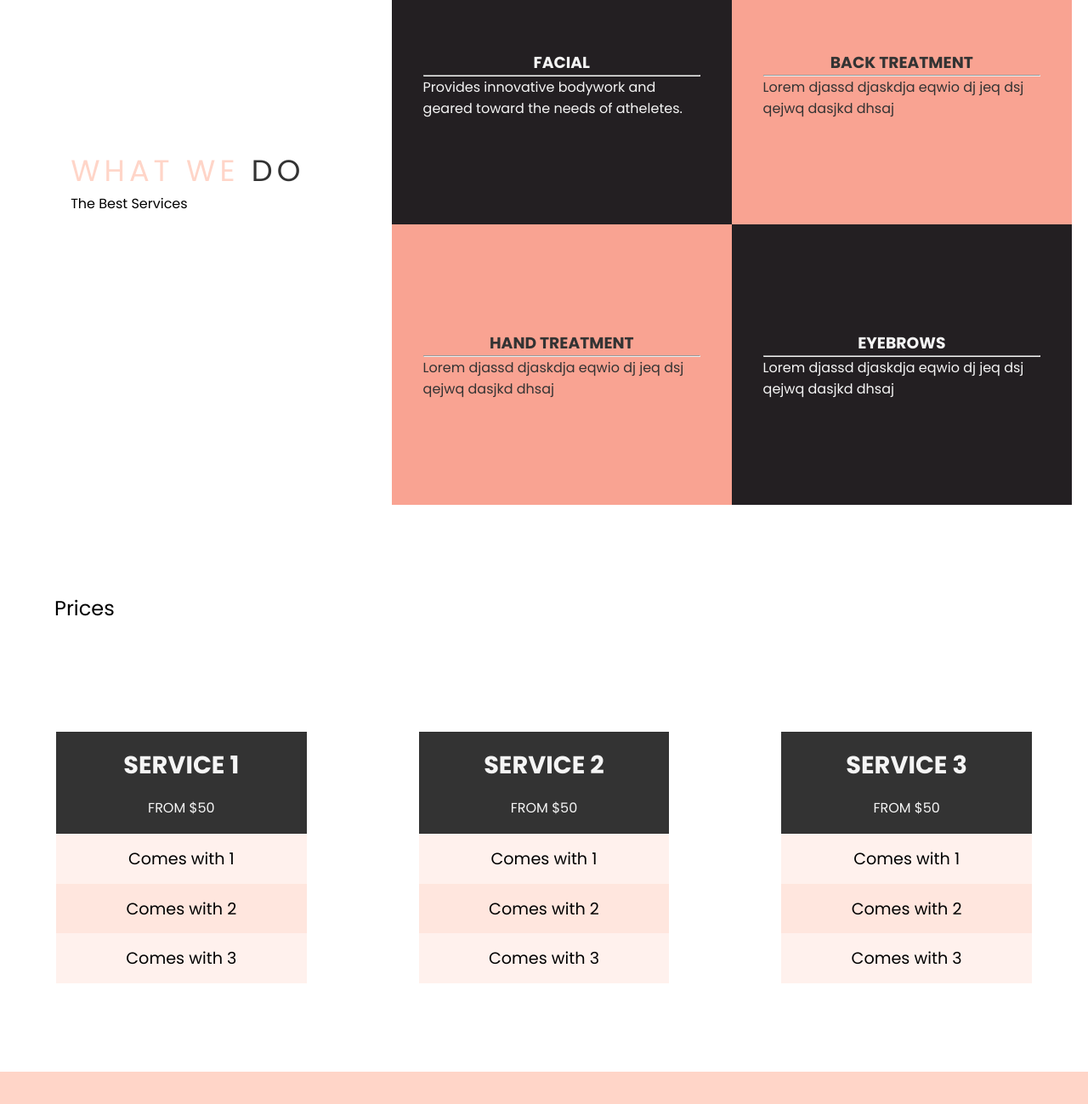
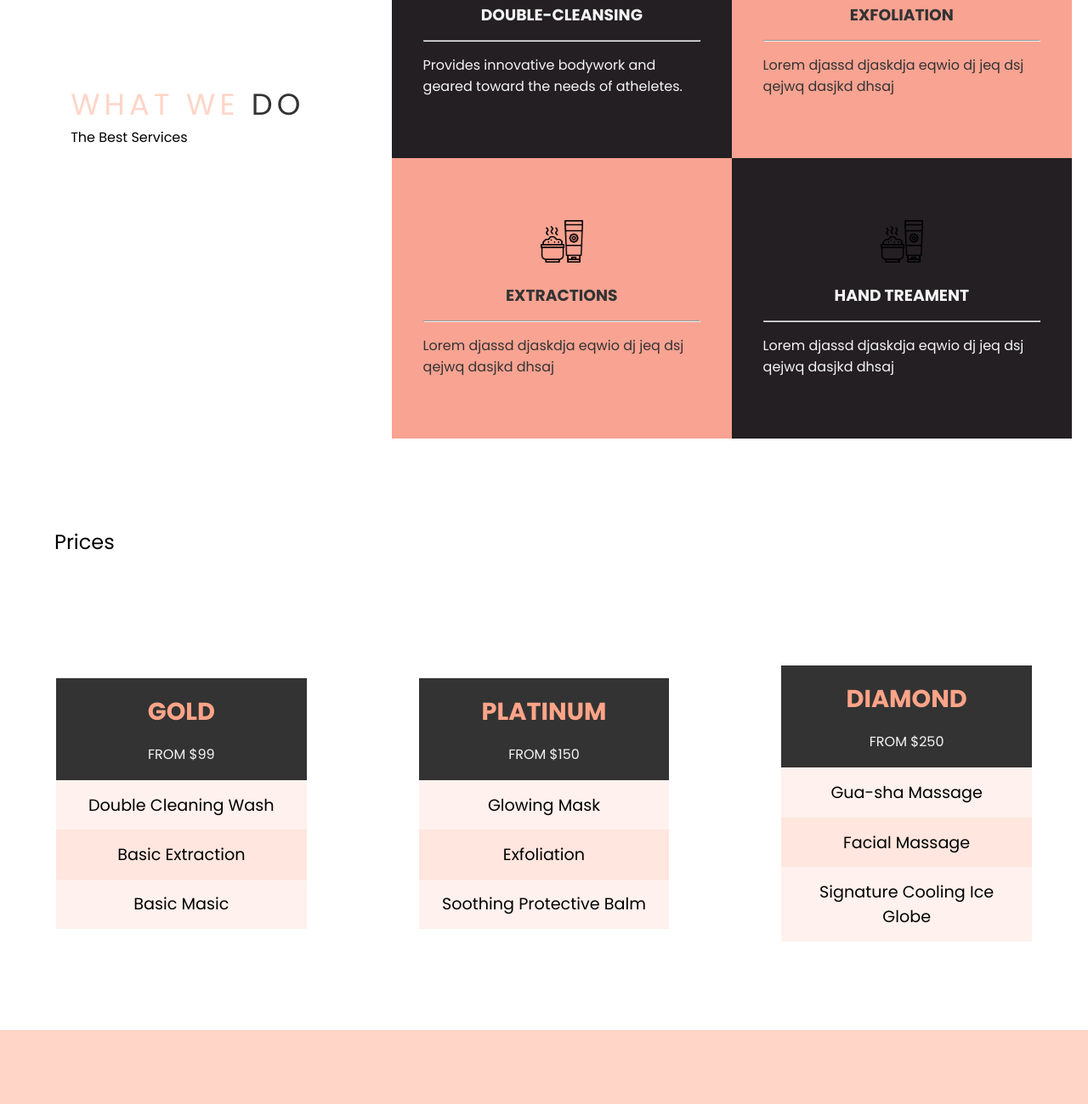
Before and after one commit to lorenzejay/lorient, a Gatsby site: page / in a window 1280 px wide. Shown: the part 1261-2560 px from the top of the page at 85% size. Built offline with nearby package versions, Linux system fonts and the light colour scheme; Gatsby itself is replaced by a stand-in of ours.

Commit message:
updated content

```diff
--- a/src/components/features.js
+++ b/src/components/features.js
@@ -1,7 +1,7 @@
 import React from "react"
 import styled from "styled-components"
-import { device, primary } from "../styles/globalstyles"
-
+import { device, primary, secondary } from "../styles/globalstyles"
+import { graphql, useStaticQuery } from "gatsby"
 export const FeaturedGrid = styled.section`
   width: 100%;
 
@@ -56,7 +56,7 @@ export const FeaturedCard = styled.div`
   margin-top: 10vh;
   align-items: center;
   justify-content: center;
-  margin: auto;
+  margin: 0;
   flex-direction: column;
   padding: 10%;
   h3 {
@@ -64,13 +64,17 @@ export const FeaturedCard = styled.div`
   }
   hr {
     width: 50%;
+    margin: 15px;
   }
   &:hover {
     background-color: #ffd5c8;
   }
   @media ${device.mobileS} {
     background-color: ${props => (props.id % 2 === 0 ? "#f9a392" : "#231F22")};
-
+    img {
+      width: 50px;
+      margin-bottom: 3vh;
+    }
     h3,
     p {
       color: ${props => (props.id % 2 === 0 ? "#333" : "whitesmoke")};
@@ -97,6 +101,39 @@ export const FeaturedCard = styled.div`
 `
 
 const Features = () => {
+  const data = useStaticQuery(graphql`
+    query {
+      facial1: file(relativePath: { eq: "facial6.jpg" }) {
+        childImageSharp {
+          fluid(maxWidth: 300, quality: 40) {
+            ...GatsbyImageSharpFluid_withWebp
+          }
+        }
+      }
+      facial2: file(relativePath: { eq: "facial6.jpg" }) {
+        childImageSharp {
+          fluid(maxWidth: 300, quality: 40) {
+            ...GatsbyImageSharpFluid_withWebp
+          }
+        }
+      }
+      facial3: file(relativePath: { eq: "cream.png" }) {
+        childImageSharp {
+          fluid(maxWidth: 300, quality: 40) {
+            ...GatsbyImageSharpFluid_withWebp
+          }
+        }
+      }
+      facial4: file(relativePath: { eq: "facemask.png" }) {
+        childImageSharp {
+          fluid(maxWidth: 300, quality: 40) {
+            ...GatsbyImageSharpFluid_withWebp
+          }
+        }
+      }
+    }
+  `)
+
   return (
     <FeaturedGrid>
       <div className="featured-head">
@@ -108,7 +145,8 @@ const Features = () => {
 
       <div className="featured-card-container">
         <FeaturedCard contrast={false} id={1}>
-          <h3>Facial</h3>
+          <img src={data.facial3.childImageSharp.fluid.src} />
+          <h3>Double-Cleansing</h3>
           <hr />
           <p>
             Provides innovative bodywork and geared toward the needs of
@@ -116,17 +154,20 @@ const Features = () => {
           </p>
         </FeaturedCard>
         <FeaturedCard contrast={true} id={2}>
-          <h3>Back Treatment</h3>
+          <img src={data.facial3.childImageSharp.fluid.src} />
+          <h3>Exfoliation</h3>
           <hr />
           <p>Lorem djassd djaskdja eqwio dj jeq dsj qejwq dasjkd dhsaj</p>
         </FeaturedCard>
         <FeaturedCard contrast={true} id={3}>
-          <h3>Hand Treatment</h3>
+          <img src={data.facial3.childImageSharp.fluid.src} />
+          <h3>Extractions</h3>
           <hr />
           <p>Lorem djassd djaskdja eqwio dj jeq dsj qejwq dasjkd dhsaj</p>
         </FeaturedCard>
         <FeaturedCard contrast={false} id={4}>
-          <h3>Eyebrows</h3>
+          <img src={data.facial3.childImageSharp.fluid.src} />
+          <h3>Hand Treament</h3>
           <hr />
           <p>Lorem djassd djaskdja eqwio dj jeq dsj qejwq dasjkd dhsaj</p>
         </FeaturedCard>
--- a/src/components/pricing.js
+++ b/src/components/pricing.js
@@ -1,6 +1,6 @@
 import React from "react"
 import styled from "styled-components"
-import { device } from "../styles/globalstyles"
+import { device, secondary } from "../styles/globalstyles"
 
 export const PricingSection = styled.section`
   margin-bottom: 5vh;
@@ -39,10 +39,13 @@ export const PricingCards = styled.div`
       gap: 2vh;
       h3 {
         font-size: 1.8rem;
+        color: ${secondary};
       }
       h3,
       p {
         text-transform: uppercase;
+      }
+      p {
         color: whitesmoke;
       }
     }
@@ -76,40 +79,40 @@ const Pricing = () => {
       <div className="pricing-cards-container">
         <PricingCards>
           <div className="card-title">
-            <h3>Service 1</h3>
-            <p>From $50</p>
+            <h3>Gold</h3>
+            <p>From $99</p>
           </div>
           <div className="card-services">
             <ul>
-              <li>Comes with 1</li>
-              <li>Comes with 2</li>
-              <li>Comes with 3</li>
+              <li>Double Cleaning Wash</li>
+              <li>Basic Extraction</li>
+              <li>Basic Masic</li>
             </ul>
           </div>
         </PricingCards>
         <PricingCards>
           <div className="card-title">
-            <h3>Service 2</h3>
-            <p>From $50</p>
+            <h3>Platinum</h3>
+            <p>From $150</p>
           </div>
           <div className="card-services">
             <ul>
-              <li>Comes with 1</li>
-              <li>Comes with 2</li>
-              <li>Comes with 3</li>
+              <li>Glowing Mask</li>
+              <li>Exfoliation</li>
+              <li>Soothing Protective Balm</li>
             </ul>
           </div>
         </PricingCards>
         <PricingCards>
           <div className="card-title">
-            <h3>Service 3</h3>
-            <p>From $50</p>
+            <h3>Diamond</h3>
+            <p>From $250</p>
           </div>
           <div className="card-services">
             <ul>
-              <li>Comes with 1</li>
-              <li>Comes with 2</li>
-              <li>Comes with 3</li>
+              <li>Gua-sha Massage</li>
+              <li>Facial Massage</li>
+              <li>Signature Cooling Ice Globe</li>
             </ul>
           </div>
         </PricingCards>
--- a/src/components/welcome.js
+++ b/src/components/welcome.js
@@ -82,6 +82,16 @@ export const HeroContainer = styled(BackgroundImage)`
     h2 {
       text-transform: uppercase;
     }
+    p {
+      font-size: 1.2rem;
+      line-height: 2rem;
+    }
+    ul {
+      width: 100%;
+      li {
+        width: 100%;
+      }
+    }
   }
   @media ${device.laptop} {
     width: 50%;
@@ -115,14 +125,23 @@ const Welcome = () => {
         <img src={data.facial.childImageSharp.fluid.src} />
 
         <p>
-          Lorem ipsum dolor sit amet, consectetur adipisicing elit, sed do
-          eiusmod tempor incididunt ut labore et dolore magna aliqua. Ut enim ad
-          minim veniam, quis nostrud. Excepteur sint occaecat cupidatat non
-          proident, sunt in culpa qui officia deserunt mollit anim id est
-          laborum. Sed ut perspiciatis unde omnis iste natus error sit
-          voluptatem accusantium doloremque. Consectetur adipisicing elit, sed
-          do eiusmod tempor incididunt ut labore.
+          L'ORIENT Skin Care specializes in facial skin care treatmenet. We
+          target your specific concerns and issues of your skin. We tailor every
+          facial for your specific needs and leave your skin glowing and looking
+          its best.
         </p>
+        {/* <ol>
+          <li>Double-Cleansing</li>
+          <li>Exfoliation</li>
+          <li>Extractions</li>
+          <li>Cooling Mask Treatment</li>
+        </ol>
+        <p>Add ons also include:</p>
+        <ol>
+          <li>Facial Massage</li>
+          <li>Gua-Sha Massage</li>
+          <li>Signature Cooling Ice Globes</li>
+        </ol> */}
         <Button color="#FFB1A4">Read More</Button>
       </div>
     </WelcomeContainer>
--- a/src/pages/index.js
+++ b/src/pages/index.js
@@ -39,7 +39,7 @@ const IndexPage = () => {
       <Hero
         image={data.facial.childImageSharp.fluid}
         bigText="Lorient"
-        smallText="Become revitalized, make heads turn, and look younger."
+        smallText="Keeping your skin healthy, youthful and glowing."
         buttonLink="/about"
         buttonText="Learn More"
       />
```
Also changed, not shown: src/images/01-Lotion.png (added), src/images/13-Woman.png (added), src/images/cream.png (added), src/images/facemask.png (added).
